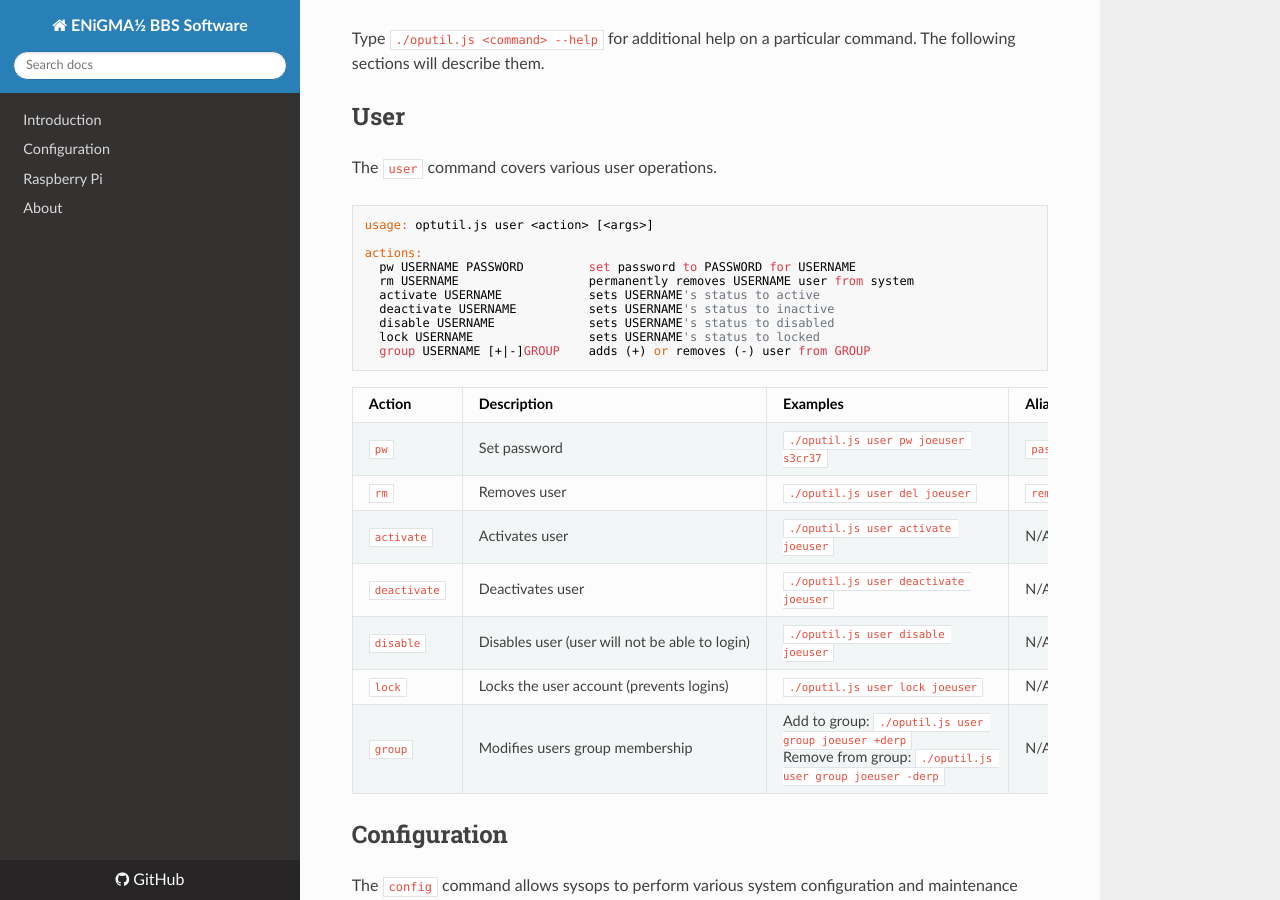
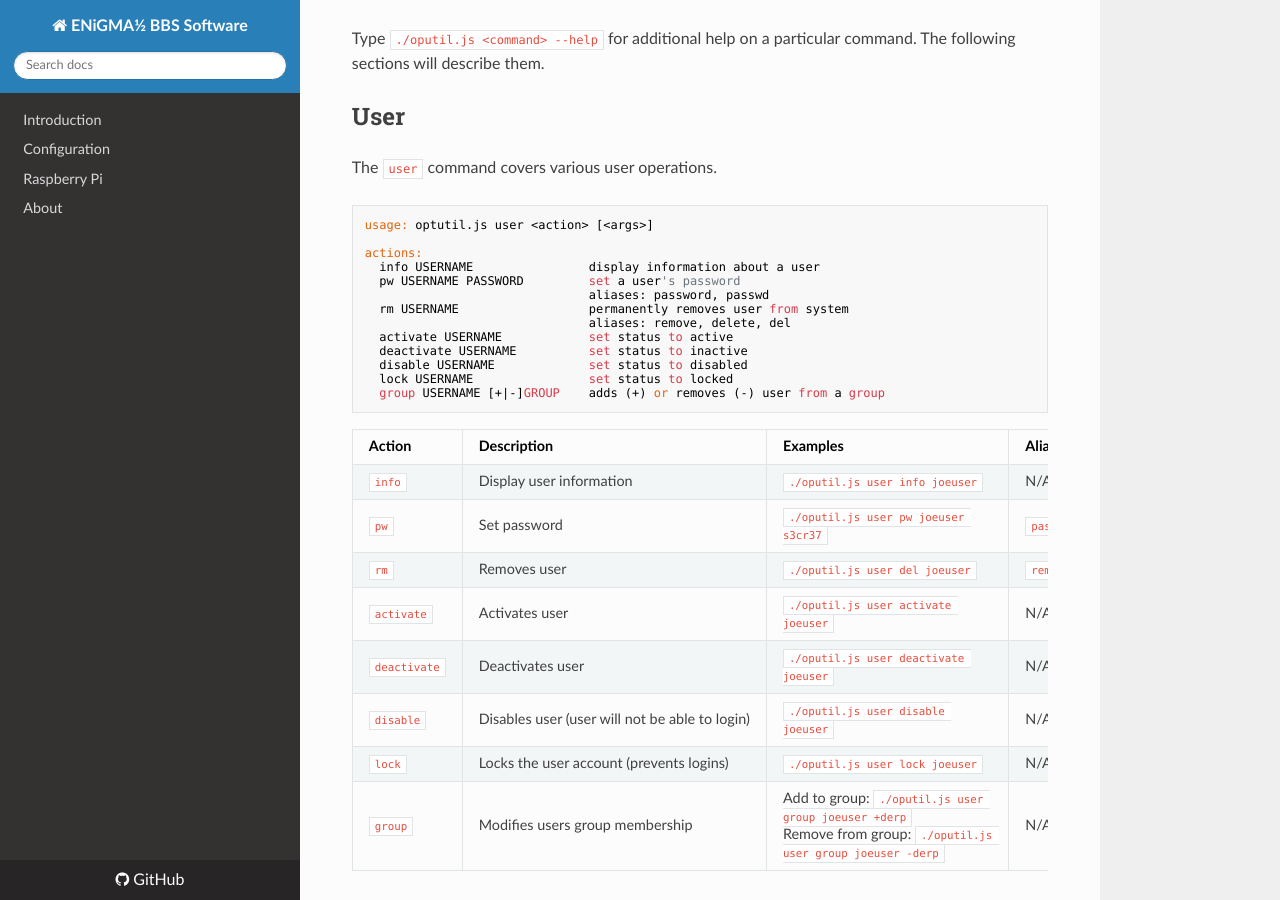
Before and after one commit to NuSkooler/enigma-bbs, an MkDocs documentation site: the page built from docs/admin/oputil.md, in a window 1280 px wide and 900 px high, scrolled down 829 px. Built offline with MkDocs 1.6.1, drawn with Linux system fonts in a browser that asks for light colours; nearby versions of some CDN libraries; old or Windows-style settings are respelled for this version of MkDocs.

Commit message:
Doc update

````diff
--- a/docs/admin/oputil.md
+++ b/docs/admin/oputil.md
@@ -44,18 +44,22 @@ The `user` command covers various user operations.
 usage: optutil.js user <action> [<args>]
 
 actions:
-  pw USERNAME PASSWORD         set password to PASSWORD for USERNAME
-  rm USERNAME                  permanently removes USERNAME user from system
-  activate USERNAME            sets USERNAME's status to active
-  deactivate USERNAME          sets USERNAME's status to inactive
-  disable USERNAME             sets USERNAME's status to disabled
-  lock USERNAME                sets USERNAME's status to locked
-  group USERNAME [+|-]GROUP    adds (+) or removes (-) user from GROUP
+  info USERNAME                display information about a user
+  pw USERNAME PASSWORD         set a user's password
+                               aliases: password, passwd
+  rm USERNAME                  permanently removes user from system
+                               aliases: remove, delete, del
+  activate USERNAME            set status to active
+  deactivate USERNAME          set status to inactive
+  disable USERNAME             set status to disabled
+  lock USERNAME                set status to locked
+  group USERNAME [+|-]GROUP    adds (+) or removes (-) user from a group
 ```
 
 | Action    | Description       | Examples                              | Aliases   |
 |-----------|-------------------|---------------------------------------|-----------|
-| `pw`        | Set password      | `./oputil.js user pw joeuser s3cr37`  | `pass`, `passwd`, `password` |
+| `info` | Display user information| `./oputil.js user info joeuser` | N/A |
+| `pw`        | Set password      | `./oputil.js user pw joeuser s3cr37`  | `passwd`, `password` |
 | `rm`        | Removes user      | `./oputil.js user del joeuser`        | `remove`, `del`, `delete` |
 | `activate` | Activates user    | `./oputil.js user activate joeuser`   | N/A   |
 | `deactivate`    | Deactivates user  | `./oputil.js user deactivate joeuser` | N/A   |
````
